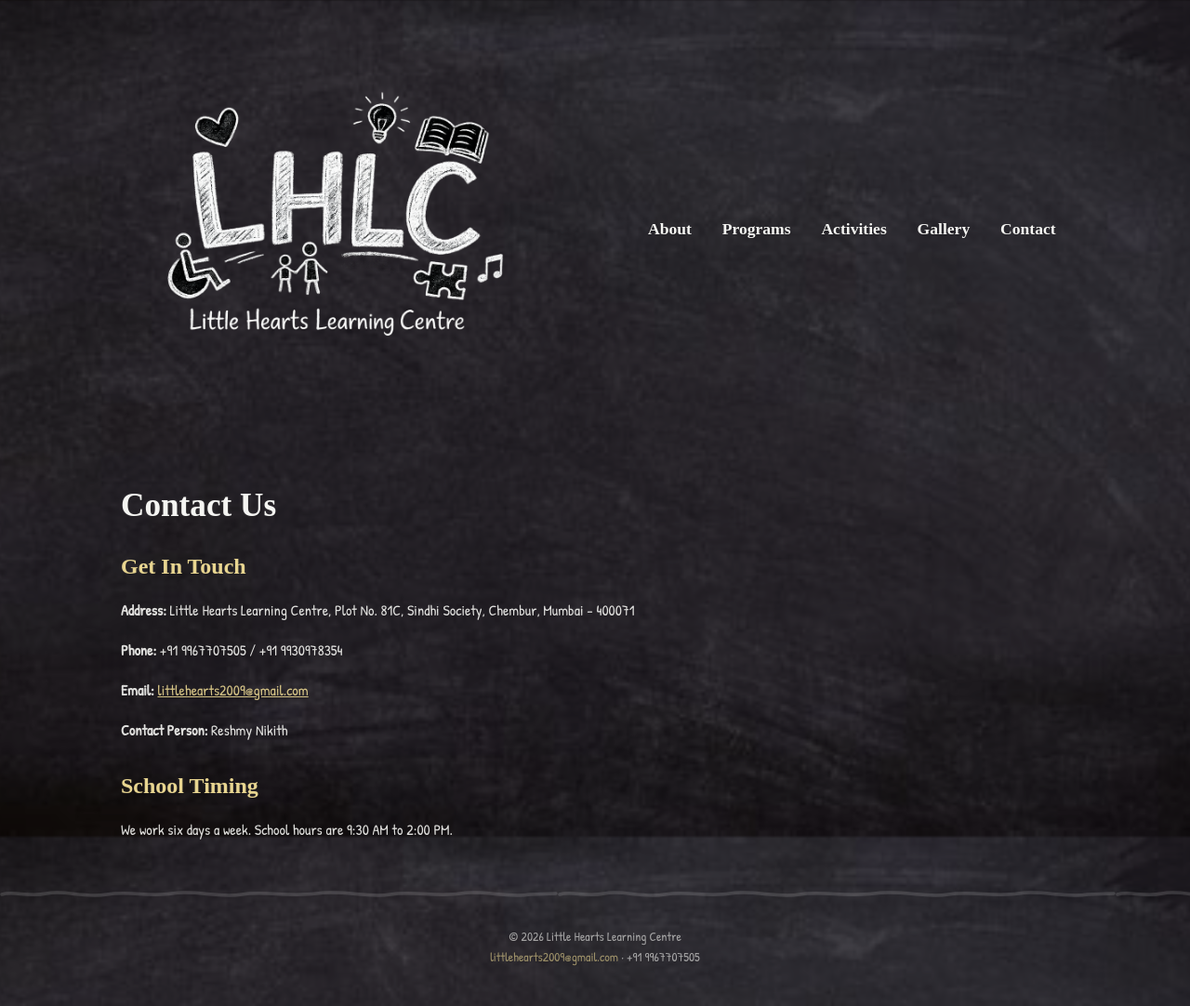
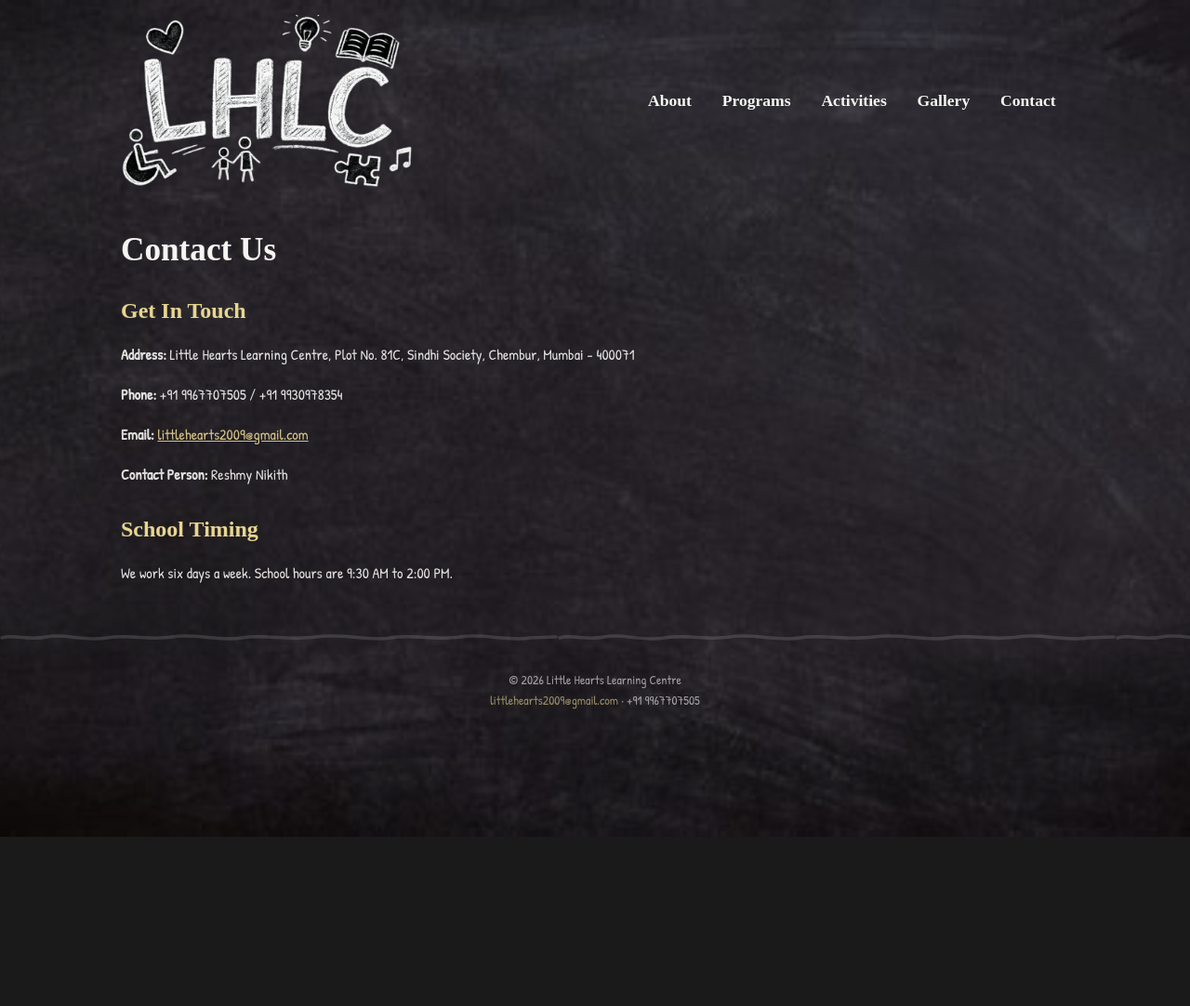
Before and after one commit to Cortinarius-I/LHLC_deCAP, a Jekyll site: the page built from contact.md, in a window 1280 px wide. Shown: the whole page at 93% size. Built offline with Jekyll 4.4.1, drawn with Linux system fonts in a browser that asks for light colours; some web fonts are replaced; after the commit the page ends 900 px from its top, so only the background shows below that.

Commit message:
update hero section styling; adjust logo dimensions and enhance title appearance

```diff
--- a/_includes/hero.html
+++ b/_includes/hero.html
@@ -1,5 +1,6 @@
 <section class="hero" role="banner">
 <div class="hero-text">
+<h1>{{ page.hero.title }}</h1>
 <p class="hero-subtitle">{{ page.hero.subtitle }}</p>
 {% if page.hero.cta_text %}
 <a href="{{ page.hero.cta_link | default: '#main' | relative_url }}" class="btn">{{ page.hero.cta_text }}</a>
--- a/assets/css/main.scss
+++ b/assets/css/main.scss
@@ -150,7 +150,7 @@
 }
 
 .logo-img {
-  width: min(460px, 42vw);
+  width: min(322px, 29vw);
   height: auto;
 }
 
@@ -208,6 +208,14 @@
   max-width: 1100px;
   margin: 0 auto;
   align-items: center;
+}
+
+.hero-text h1 {
+  font-family: 'Cabin Sketch', cursive;
+  font-size: 3rem;
+  line-height: 1.15;
+  margin: 0 0 0.75rem;
+  color: $chalk;
 }
 
 .hero-subtitle {
@@ -715,6 +723,10 @@
     text-align: center;
   }
 
+  .hero-text h1 {
+    font-size: 2.2rem;
+  }
+
   .hero-media {
     order: -1;
   }
```
Also changed, not shown: assets/media/logo.png.
